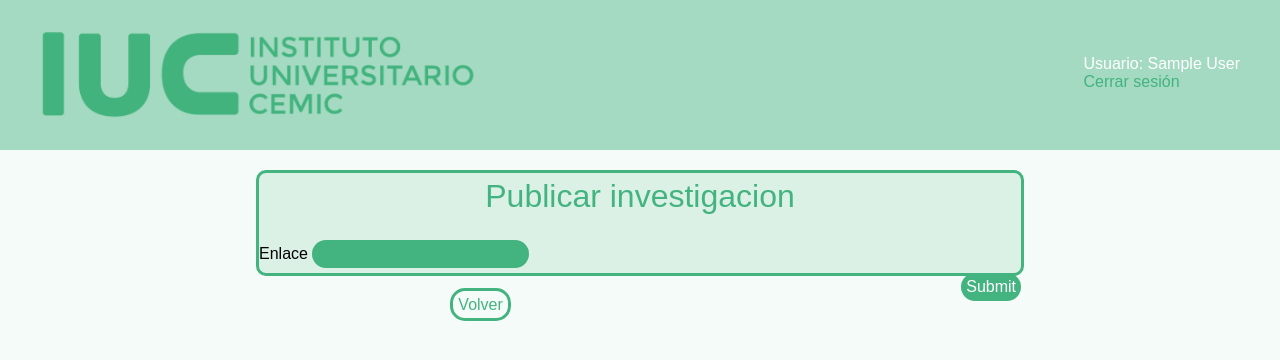
After one commit to AgusAmor/actividadCientificaIUC, a PHP site: page /publicado.php in a window 1280 px wide. The commit adds this page. Shown: the top 360 px of the page. Run offline with PHP 8.4, Linux system fonts and the light colour scheme; the visitor is signed in with stand-in values (Sample User, id 1); data that the repository does not hold is empty.

Commit message:
11°: enlace de publicacion, nombre inv en tablas

```diff
--- a/actividadCientifica.sql
+++ b/actividadCientifica.sql
@@ -18,6 +18,7 @@ CREATE TABLE investigacion (
     fechaInicio DATETIME NOT NULL,
     fechaFin DATE,
     estado VARCHAR(100),
+    enlace VARCHAR(500),
     PRIMARY KEY (id)
 );
 
--- a/cambioEstado.php
+++ b/cambioEstado.php
@@ -15,6 +15,10 @@ if (isset($_GET['accion'])){
 
 if (isset($_GET['estado'])){
     $estado = $_GET['estado'];
+}
+
+if(isset($_GET['link'])){
+    $link = $_GET['link'];
 }
 
 switch($accion){
@@ -52,7 +56,7 @@ case 3:
     break;
 
 case 4:
-    $consulta = "UPDATE investigacion SET estado = 'Publicado' WHERE id = '$id';
+    $consulta = "UPDATE investigacion SET estado = 'Publicado', enlace = '$link' WHERE id = '$id';
                 UPDATE tiempoEstado SET fin = NOW() WHERE idInvestigacion = '$id' AND idEstado = '3';
                 INSERT INTO tiempoEstado (idEstado, idInvestigacion, idInvestigador, inicio) VALUES ('4', '$id', $investigador, NOW());";
     $resultado = mysqli_multi_query($con, $consulta);
--- a/css/styles.css
+++ b/css/styles.css
@@ -4,6 +4,7 @@
     padding: 0px;
     box-sizing: border-box;
     font-family: sans-serif;
+    font-size: 1rem;
 }
 
 body{
@@ -14,6 +15,24 @@ a{
     text-decoration: none;
 }
 
+.boton{
+    text-align: center;
+    margin-top: 20px;
+}
+
+.boton a{
+    color: rgb(67, 179, 127);
+    border-style: solid;
+    padding: 5px;
+    border-radius: 15px;
+}
+
+.boton a:hover{
+    color: rgb(255, 255, 255);
+    background-color: rgb(67, 179, 127);
+}
+
+/* tablas */
 table{
     margin: auto;
     background: rgba(67, 179, 127, 0.150);
@@ -22,6 +41,88 @@ table{
     border-style: solid;
     border-color: rgb(67, 179, 127);
 }
+/*/
+
+/* formularios */
+form{
+    margin: auto;
+    width: 60%;
+    border-style: solid;
+    border-color: rgb(67, 179, 127);
+    background: rgba(67, 179, 127, 0.150);
+    border-radius: 10px;
+    padding-top: 5px;
+}
+
+fieldset{
+    border-style: none;
+    padding: 10px;
+}
+
+form div{
+    margin: 5px auto;
+}
+
+fieldset legend{
+    text-align: center;
+    font-size: 2rem;
+    color: rgb(67, 179, 127);
+}
+
+form input{
+    border-radius: 20px;
+    padding: 5px;
+    background-color: rgb(67, 179, 127);
+    border: 0;
+    color: rgb(255, 255, 255);
+}
+
+form input:focus{
+    background-color:  rgb(255, 255, 255);
+    color: rgb(67, 179, 127);
+    border-radius: 2px;
+}
+
+form textarea{
+    border-radius: 20px;
+    padding: 5px;
+    background-color: rgb(67, 179, 127);
+    border: 0;
+    color: rgb(255, 255, 255);
+    resize: none;
+    height: 30px;
+}
+
+form textarea:focus{
+    background-color:  rgb(255, 255, 255);
+    color: rgb(67, 179, 127);
+    border-radius: 2px;
+    height: auto;
+}
+
+form select{
+    background-color: rgb(67, 179, 127);
+    color: rgb(255, 255, 255);
+    border: 0;
+    padding: 3px;
+    border-radius: 10px;
+}
+
+.btn_form{
+
+    border-radius: 15px;
+    color: rgb(255, 255, 255);
+    background-color: rgb(67, 179, 127);
+    float: right;
+    padding: 5px;
+}
+
+.btn_form:hover{
+    color: rgb(67, 179, 127);
+    border-radius: 15px;
+    background-color: rgb(255, 255, 255);
+}
+/*/
 
 
 /* HEADER */
--- /dev/null
+++ b/publicado.php
@@ -0,0 +1,35 @@
+<?php
+require_once("conexion/conexion.php");
+$title = "Publicar";
+include_once("archivos/header.php");
+
+if(isset($_GET['id'])){
+$id = $_GET['id'];
+}
+if(isset($_GET['accion'])){
+$accion = $_GET['accion'];
+}
+
+echo "
+    <form action=cambioEstado.php method=get >
+        <fieldset>
+            <legend>Publicar investigacion</legend>
+        </fieldset>
+        <div>
+            <input type=hidden id=id name=id value=$id />
+            <input type=hidden id=accion name=accion value=$accion />
+            <input type=hidden id=investigador name=investigador value=$_SESSION[id] />
+        </div>
+        <div>
+            <label for=link >Enlace</label>
+            <input type=text id=link name=link />
+        </div>
+        <div>
+            <input type=submit class=btn_form />
+        </div>
+    </form>
+    <div class=boton>
+        <a href=index.php>Volver</a>
+    </div>
+";
+?>
--- a/revisionNueva.php
+++ b/revisionNueva.php
@@ -26,7 +26,8 @@ $consulta = "INSERT INTO investigacion SET
     objetivo = '$obj',
     fechaInicio = NOW(),
     fechaFin = '$finEst',
-    estado = 'Ingresado'";
+    estado = 'Ingresado',
+    enlace = NULL";
 
 $resultado = mysqli_query($con, $consulta);
 
```
Also changed, not shown: other parts of css/styles.css (+60 -15 lines), cargarArchivo.php (+5 -3 lines), documentacion.php (+8 -1 lines), index.php (+7 -6 lines), modificaciones.php (+6 -2 lines), nuevaActividad.php (+6 -5 lines), trazabilidad.php (+12 -7 lines), archivos/subidos/8-1-ana.jpeg (added), 1 other file.
